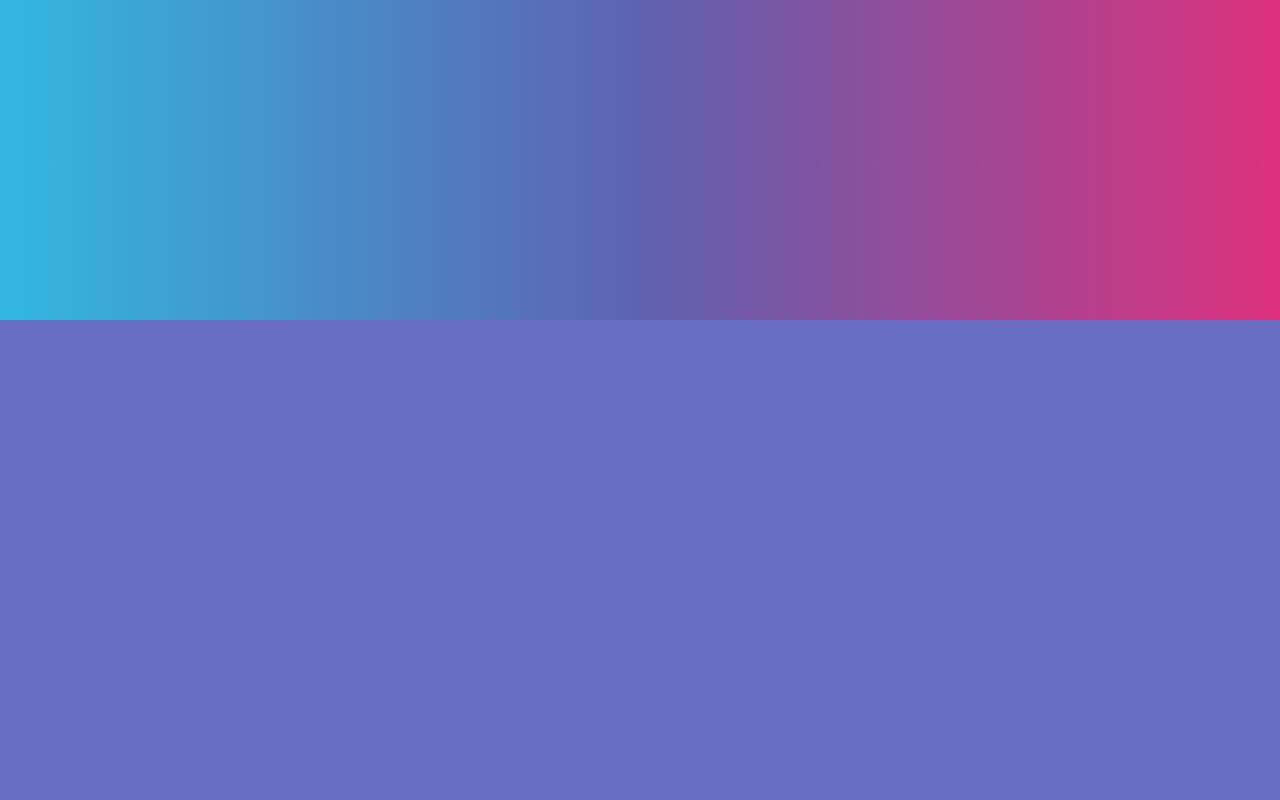
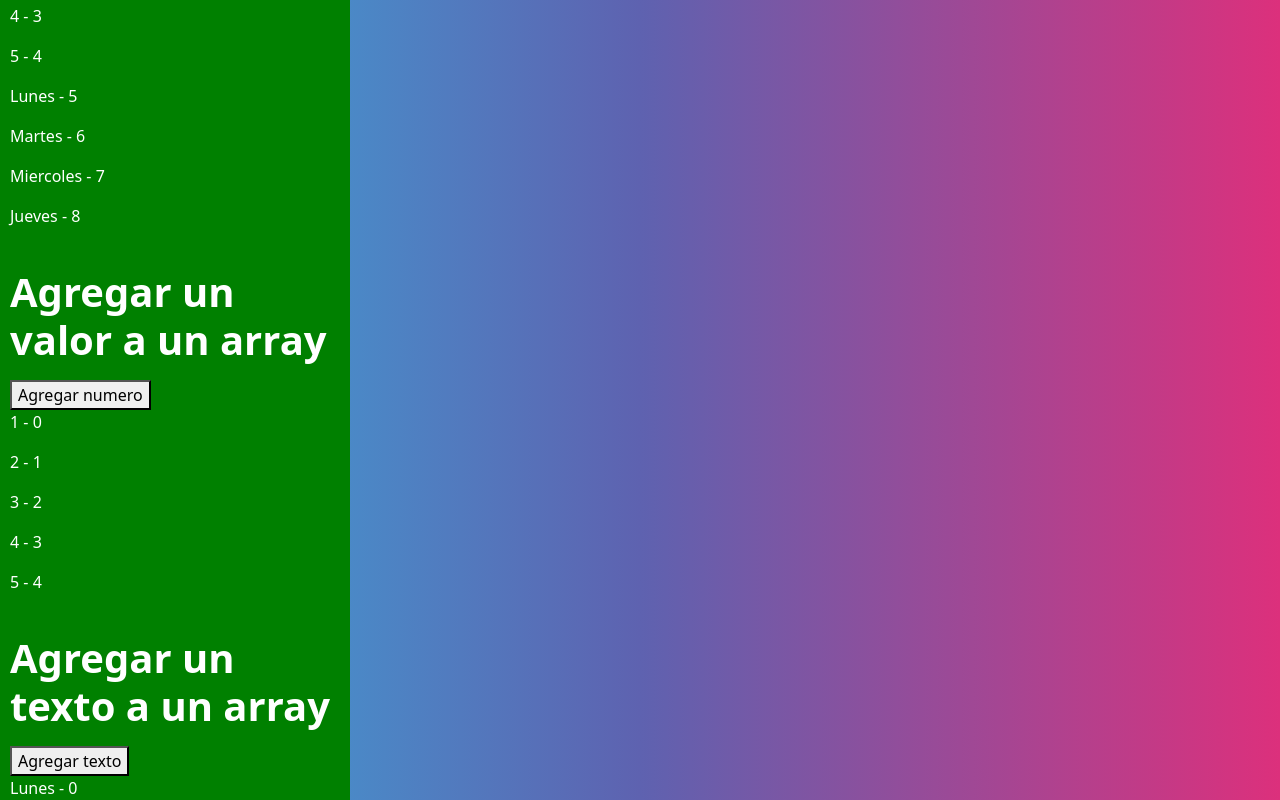
Before and after one commit to Terrypro12/react03, a React (Create React App) app: page / in a window 1280 px wide. Shown: the part 480-1280 px from the top of the page. Before the commit the page ends 800 px from the top, so only its background shows below. Built offline with nearby package versions, Linux system fonts and the light colour scheme.

Commit message:
v5 Compo-P07

```diff
--- a/src/App.js
+++ b/src/App.js
@@ -3,16 +3,17 @@
 
 import AppForm from './components/AppForm';
 import C01componente from './components/C01componente';
+import MatrizOperaciones from './components/P7matrizOperaciones';
 
 
 function App() {
   return (
-    <div style={{background:"yellow",
+    <div style={{background:"green",
     width:"350px",
     padding:"10px"}}>
       <AppForm/>
       <i class="large material-icons">account_box</i>
-
+      <MatrizOperaciones/>
     </div>
   );
 }
--- /dev/null
+++ b/src/components/P7matrizOperaciones.js
@@ -0,0 +1,52 @@
+import React, {useState, Fragment} from 'react';
+const MatrizOperaciones = () => {
+    const [lista, setLista] = useState([1,2,3,4,5]);
+    const [dias, setDias] = useState(["Lunes","Martes","Miercoles","Jueves"]);
+    const uniendoArray = [...lista, ...dias];
+    const [numero, setNumero] = useState(6);
+    const agregarNumero = () => {
+        //console.log(uniendoArray);
+        setNumero(numero + 1);
+        setLista([...lista, numero]);
+    }
+    const [texto, setTexto] = useState(["Viernes","Sabado","Domingo"]);
+    const agregarTexto = () => {
+        //setTexto(texto);
+        setDias([...dias, ...texto]);
+    }
+    return (
+        <Fragment>
+          <h1>Lectura de la unión de matrices</h1>
+          {
+                uniendoArray.map((item,index) =>
+                    <p key={index} >
+                        {item} - {index}
+                    </p>
+                )
+          }
+          <br/>
+          <h1>Agregar un valor a un array</h1>
+          <button onClick={agregarNumero}>Agregar numero</button>
+          {
+                lista.map((item, index) =>
+                    <p key={index} >
+                        {item} - {index}
+                    </p>
+                )
+          }
+          <br/>
+          <h1>Agregar un texto a un array</h1>
+          <button onClick={agregarTexto}>Agregar texto</button>
+          {
+                dias.map((item, index) =>
+                    <p key={index} >
+                        {item} - {index}
+                    </p>
+                )
+          }
+          <br/>
+        </Fragment>
+      );
+
+}
+export default MatrizOperaciones;
```
